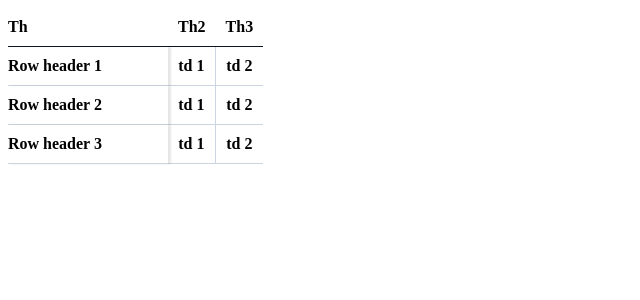
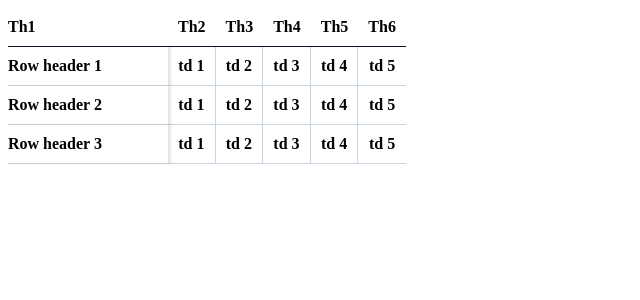
Before and after one commit to taishikato/simple-dnd-example-2, a React (Vite) app: page / in a window 1280 px wide. Shown: the top 300 px of the page, without its empty margins (0-640 px from the left). Built offline with nearby package versions, Linux system fonts and the light colour scheme.

Commit message:
add more cells

```diff
--- a/src/App.tsx
+++ b/src/App.tsx
@@ -30,7 +30,7 @@ function App() {
               background-color: #ffffff;
             `}
           >
-            Th
+            Th1
           </th>
           <th
             className={css`
@@ -57,6 +57,45 @@ function App() {
             `}
           >
             Th3
+          </th>
+          <th
+            className={css`
+              vertical-align: middle;
+              padding: 10px;
+              border-bottom: 1px solid #0b1424;
+              position: sticky;
+              top: 0;
+              z-index: 10;
+              background-color: #ffffff;
+            `}
+          >
+            Th4
+          </th>
+          <th
+            className={css`
+              vertical-align: middle;
+              padding: 10px;
+              border-bottom: 1px solid #0b1424;
+              position: sticky;
+              top: 0;
+              z-index: 10;
+              background-color: #ffffff;
+            `}
+          >
+            Th5
+          </th>
+          <th
+            className={css`
+              vertical-align: middle;
+              padding: 10px;
+              border-bottom: 1px solid #0b1424;
+              position: sticky;
+              top: 0;
+              z-index: 10;
+              background-color: #ffffff;
+            `}
+          >
+            Th6
           </th>
         </tr>
       </thead>
@@ -126,6 +165,60 @@ function App() {
               >
                 td 2
               </td>
+              <td
+                className={css`
+                  padding: 10px;
+                  vertical-align: middle;
+                  background-color: #ffffff;
+                  padding: 10px;
+                  text-align: center;
+                  font-weight: 600;
+                  user-select: none;
+                  box-sizing: border-box;
+                  border-bottom: 1px solid rgb(203 213 225);
+                  &:not(:last-child) {
+                    border-right: 1px solid rgb(203 213 225);
+                  }
+                `}
+              >
+                td 3
+              </td>
+              <td
+                className={css`
+                  padding: 10px;
+                  vertical-align: middle;
+                  background-color: #ffffff;
+                  padding: 10px;
+                  text-align: center;
+                  font-weight: 600;
+                  user-select: none;
+                  box-sizing: border-box;
+                  border-bottom: 1px solid rgb(203 213 225);
+                  &:not(:last-child) {
+                    border-right: 1px solid rgb(203 213 225);
+                  }
+                `}
+              >
+                td 4
+              </td>
+              <td
+                className={css`
+                  padding: 10px;
+                  vertical-align: middle;
+                  background-color: #ffffff;
+                  padding: 10px;
+                  text-align: center;
+                  font-weight: 600;
+                  user-select: none;
+                  box-sizing: border-box;
+                  border-bottom: 1px solid rgb(203 213 225);
+                  &:not(:last-child) {
+                    border-right: 1px solid rgb(203 213 225);
+                  }
+                `}
+              >
+                td 5
+              </td>
             </tr>
           );
         })}
```
